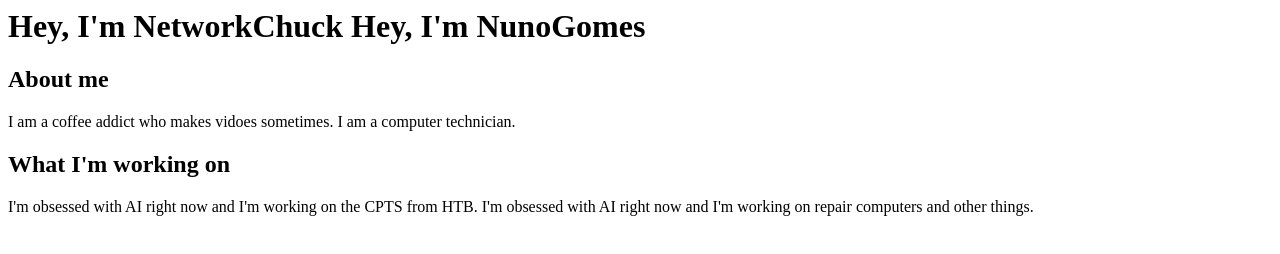
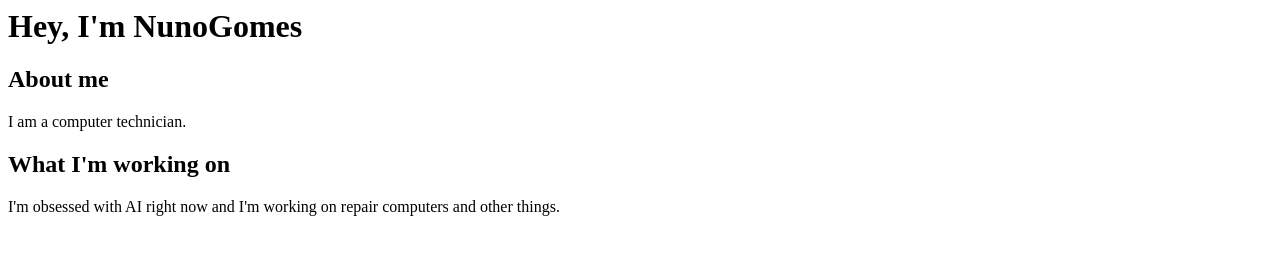
Before and after one commit to NunoGomes90/mywebsite, a plain HTML site: page Index.html in a window 1280 px wide. Drawn offline with Linux system fonts and the light colour scheme.

Commit message:
Add files via upload

```diff
--- a/Index.html
+++ b/Index.html
@@ -1,17 +1,14 @@
 <html>
     <h1>
-        Hey, I'm NetworkChuck
         Hey, I'm NunoGomes
     </h1>
     <body>
         <h2>About me</h2>
         <p>
-            I am a coffee addict who makes vidoes sometimes.
             I am a computer technician.
         </p>
         <h2>What I'm working on</h2>
         <p>
-            I'm obsessed with AI right now and I'm working on the CPTS from HTB.
             I'm obsessed with AI right now and I'm working on repair computers and other things.
         </p>
     </body>
```
